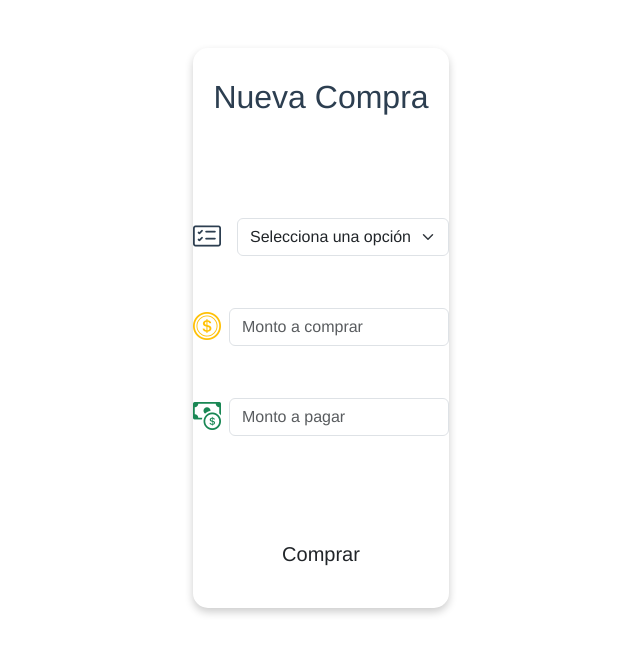
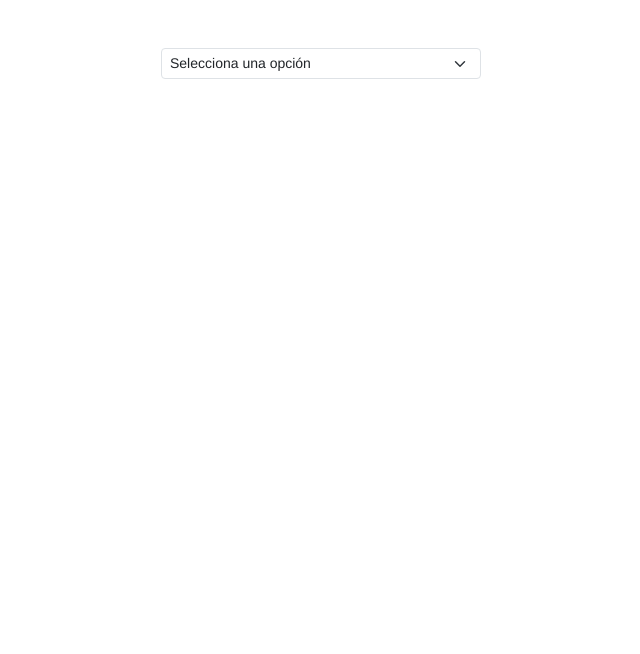
Before and after one commit to Franc0Av/TPLAB32024, a Vue app: page /#/Transactions in a window 1280 px wide. Shown: the top 654 px of the page, without its empty margins (319-959 px from the left). Built offline with nearby package versions, Linux system fonts and the light colour scheme; the HTML template or start-up script is replaced by a standard one.

Commit message:
form refactors

```diff
--- a/src/components/ButtonComponent.vue
+++ b/src/components/ButtonComponent.vue
@@ -1,5 +1,12 @@
 <template>
-    <button @click="handleClick" :class="btnClass" type="submit">{{ text }}</button>
+    <button
+        @click="handleClick"
+        :class="btnClass"
+        type="submit"
+        :disabled="disabled"
+    >
+    {{ text }}
+    </button>
 </template>
 
 <script>
@@ -9,12 +16,15 @@ export default{
     props: {
         text: String,
         btnClass: String,
-        onClick: Function
-
+        onClick: Function,
+        disabled: {
+            type: Boolean,
+            default: false
+        },
     },
     methods: {
         handleClick() {
-            if (typeof this.onClick === 'function') {
+            if (!this.disabled && typeof this.onClick === 'function') {
                 this.onClick();
             }
         }
--- /dev/null
+++ b/src/components/FormComponent.vue
@@ -0,0 +1,134 @@
+<template>
+        <section class="form-box">
+            <form @submit.prevent="submitForm" class="input-box">
+                <h2>{{ actionTitle }}</h2>
+                <div class="d-flex flex-column justify-content-around align-items-center gap-5">
+                  <div class="d-flex align-items-center fs-3 gap-3">
+                    <i class="bi bi-card-checklist"></i>
+                    <select class="form-select form-select-md" v-model="selectedCrypto" id="cryptocurrency">
+                      <option value="" disabled>Selecciona una opción</option>
+                      <option v-for="crypto in cryptocurrencies" :key="crypto.id" :value="crypto.name">
+                      {{ crypto.name }}
+                      </option>
+                    </select>
+                  </div>
+                  <div class="d-flex align-items-center fs-3">
+                    <i class="bi bi-coin text-warning"></i>
+                    <InputTransactionComponent @inputChanged="handleAmount" placeholder="Monto a comprar" />
+                  </div>
+                  <div class="d-flex align-items-center fs-3">
+                    <i class="bi bi-cash-coin text-success"></i>
+                    <InputTransactionComponent v-model="price" type="pay" placeholder="Monto a pagar" readonly />
+                  </div>
+                </div>
+                <ButtonComponent text="Comprar" id="btn-custom" class="btn btn-lg" :disabled="price == null"/>
+                <button @click="getUserTransactions">Get</button>
+            </form>
+        </section>
+</template>
+
+<script>
+import InputTransactionComponent from '@/components/InputTransactionComponent.vue';
+import ButtonComponent from '@/components/ButtonComponent.vue';
+import { useAuthStore } from '@/stores/auth.js';
+import { storeToRefs } from 'pinia';
+import { calculateAmount } from '@/views/Transactions/TransactionsView';
+import { addTransaction, getTransactions } from '@/Services/transactions';
+import dayjs from 'dayjs';
+
+export default {
+    components:  {
+        InputTransactionComponent,
+        ButtonComponent
+    },
+    props: {
+        actionTitle: String,
+        transactionType: {
+            type: String,
+            required: true
+        }
+    },
+    data() {
+        return {
+            selectedCrypto: "",
+            amount: null,
+            purchase: false,
+            sale: false,
+            price: null,
+            cryptocurrencies: [
+                { id: 1, name: "BTC" },
+                { id: 2, name: "ETH" },
+                { id: 3, name: "USDT" },
+                { id: 4, name: "DAI" }
+            ]
+        };
+    },
+    watch: {
+        amount: "updatePrice",
+        selectedCrypto: "updatePrice",
+    },
+    setup(){
+        const store = useAuthStore();
+        const { user } = storeToRefs(store);
+
+        return { user };
+    },
+    methods: {
+        handleAmount(value) {
+            this.amount = value;
+        },
+        async updatePrice() {
+            if (this.amount && this.selectedCrypto) {
+                try {
+                    this.price = await calculateAmount(this.amount, this.selectedCrypto);
+                } catch (error) {
+                    console.error("Error al calcular el monto:", error);
+                    this.price = null;
+                }
+            } else {
+                this.price = null;
+            }
+        },
+        async submitForm() {
+
+            const formattedDate = dayjs().format('DD-MM-YYYY HH:mm');
+
+            const transactionBody = {
+                user_id: this.user,
+                action: this.transactionType.toLowerCase() == "compra" ? "purchase" : "sale",
+                crypto_code: this.selectedCrypto.toLowerCase(),
+                crypto_amount: this.amount,
+                money: this.price,
+                datetime: formattedDate
+            };
+
+            try {
+                const response = await addTransaction(transactionBody);
+                console.log('Accion elegida: ', this.transactionType)
+                console.log('Transacción exitosa:', response);
+            } catch (error) {
+                console.error('Error al realizar la transacción:', error);
+            }
+        },
+        async getUserTransactions() {
+            const data = await getTransactions(this.user);
+            console.log(data);
+        }
+    }
+}
+</script>
+
+<style>
+.transactions-box{
+    display: flex;
+    flex-direction: column;
+    justify-content: center;
+    margin-top: 3em;
+}
+.form-box{
+    display: flex;
+    flex-direction: column;
+    justify-content: center;
+    align-items: center;
+}
+</style>
--- a/src/components/InputTransactionComponent.vue
+++ b/src/components/InputTransactionComponent.vue
@@ -36,8 +36,7 @@ export default {
       default: false,
     },
     type: {
-      type: String,
-      required: true,
+      type: String
     },
     placeholder: {
       type: String
--- a/src/components/NavComponent.vue
+++ b/src/components/NavComponent.vue
@@ -41,10 +41,9 @@ export default {
     const { user, isUserLogged } = storeToRefs(store);
 
     const logOut = () => {
-            store.isUserLogged = false;
-            router.push({ name: 'Login' });
-            console.log(store.isUserLogged)
-        };
+        store.isUserLogged = false;
+        router.push({ name: 'Login' });
+    };
 
     return {
       user,
@@ -107,13 +106,13 @@ ion-icon {
 }
 
 .icon-box:hover{
-    background: linear-gradient(to top, #a9a5f8ff 0%, #6c63ffff 100%);
+    background-color: #6c63ff;
     color: white;
     cursor: pointer;
 }
 
 .icon-box.active {
-    background: linear-gradient(to top, #a9a5f8ff 0%, #6c63ffff 100%);
+    background-color: #6c63ff;
     color: white;
     cursor: pointer;
 }
--- a/src/views/Transactions/TransactionsView.vue
+++ b/src/views/Transactions/TransactionsView.vue
@@ -1,111 +1,52 @@
 <template>
     <div class="transactions-box">
-        <section class="sale-box">
-            <form @submit.prevent="submitForm" class="input-box">
-                <h2>Nueva Compra</h2>
-                <div class="d-flex flex-column justify-content-around align-items-center gap-5">
-                  <div class="d-flex align-items-center fs-3 gap-3">
-                    <i class="bi bi-card-checklist"></i>
-                    <select class="form-select form-select-md" v-model="selectedCrypto" @change="emitCoin" id="cryptocurrency">
-                      <option value="" disabled>Selecciona una opción</option>
-                      <option v-for="crypto in cryptocurrencies" :key="crypto.id" :value="crypto.name">
-                      {{ crypto.name }}
-                      </option>
-                    </select>
-                  </div>
-                  <div class="d-flex align-items-center fs-3">
-                    <i class="bi bi-coin text-warning"></i>
-                    <InputTransactionComponent @inputChanged="handleAmount" placeholder="Monto a comprar" />
-                  </div>
-                  <div class="d-flex align-items-center fs-3">
-                    <i class="bi bi-cash-coin text-success"></i>
-                    <InputTransactionComponent v-model="price" type="pay" placeholder="Monto a pagar" readonly />
-                  </div>
-                </div>
-                <ButtonComponent text="Comprar" id="btn-custom" class="btn btn-lg"/>
-            </form>
-        </section>
+      <div class="d-flex justify-content-center align-items-center mb-5">
+        <select class="form-select form-select-sm w-25" v-model="transactionType">
+          <option value="" disabled>Selecciona una opción</option>
+          <option v-for="action in actions" :key="action.id" :value="action.name">
+            {{ action.name }}
+          </option>
+        </select>
+      </div>
+      <FormComponent :transactionType="transactionType" actionTitle="Nueva Compra" v-if="purchase" />
+      <FormComponent :transactionType="transactionType" actionTitle="Nueva Venta" v-else-if="sale" />
     </div>
 </template>
 
 <script>
-import InputTransactionComponent from '@/components/InputTransactionComponent.vue';
-import ButtonComponent from '@/components/ButtonComponent.vue';
-import { useAuthStore } from '@/stores/auth.js';
-import { storeToRefs } from 'pinia';
-import { calculateAmount, validateData } from './TransactionsView';
-import { buyCrypto } from '@/Services/transactions';
-import dayjs from 'dayjs';
+import FormComponent from '@/components/FormComponent.vue';
 
 export default {
   components: {
-    InputTransactionComponent,
-    ButtonComponent
+    FormComponent
   },
   data() {
     return {
-      selectedCrypto: "",
-      amount: null,
-      price: null,
-      cryptocurrencies: [
-        { id: 1, name: "BTC" },
-        { id: 2, name: "ETH" },
-        { id: 3, name: "USDT" },
-        { id: 4, name: "DAI" }
-      ]
+      transactionType: "",
+      purchase: false,
+      sale: false,
+      actions: [
+        {id: 1, name: "Compra"},
+        {id: 2, name: "Venta"}
+      ],
     };
   },
   watch: {
-    amount: "updatePrice",
-    selectedCrypto: "updatePrice",
-  },
-  setup(){
-    const store = useAuthStore();
-    const { user } = storeToRefs(store);
-
-    return {
-      user
-    };
+    transactionType: "updateActions"
   },
   methods: {
-    handleAmount(value) {
-      this.amount = value;
-    },
-    async updatePrice() {
-      if (this.amount && this.selectedCrypto) {
-        try {
-          this.price = await calculateAmount(this.amount, this.selectedCrypto);
-        } catch (error) {
-          console.error("Error al calcular el monto:", error);
-          this.price = null;
-        }
-      } else {
-        this.price = null;
+    async updateActions(){
+      if(this.transactionType == "Compra"){
+        this.purchase = true
+        this.sale = false
       }
-    },
-    async submitForm() {
+      else if(this.transactionType === "Venta"){
+        this.sale = true
+        this.purchase = false
+      }
 
-      await validateData(this.amount, this.price, this.selectedCrypto);
-
-      const formattedDate = dayjs().format('DD-MM-YYYY HH:mm');
-
-      const transactionBody = {
-        user_id: this.user,
-        action: "purchase",
-        crypto_code: this.selectedCrypto,
-        crypto_amount: this.amount,
-        money: this.price,
-        datetime: formattedDate
-      };
-
-      try {
-        const response = await buyCrypto(transactionBody);
-        console.log('Transacción exitosa:', response);
-      } catch (error) {
-        console.error('Error al realizar la transacción:', error);
-      }
+      this.$emit('selected-action', this.transactionType)
     }
-
   }
 };
 </script>
@@ -117,7 +58,7 @@ export default {
     justify-content: center;
     margin-top: 3em;
 }
-.sale-box{
+.form-box{
     display: flex;
     flex-direction: column;
     justify-content: center;
@@ -128,7 +69,6 @@ export default {
     flex-direction: column;
     justify-content: space-around;
     align-items: center;
-    /* border: 1px solid black; */
     box-shadow: 0px 4px 8px rgba(0, 0, 0, 0.2);
     border-radius: 15px;
     gap: 2em;
```
Also changed, not shown: src/Services/transactions.js (+20 -1 lines).
